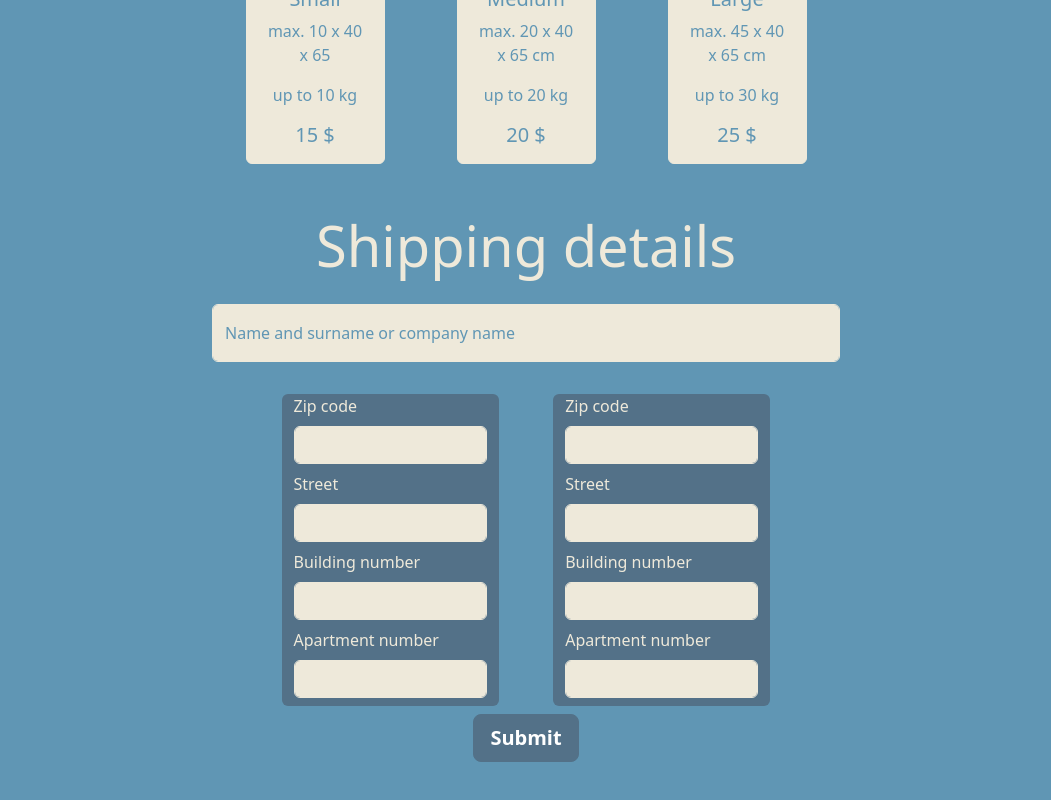
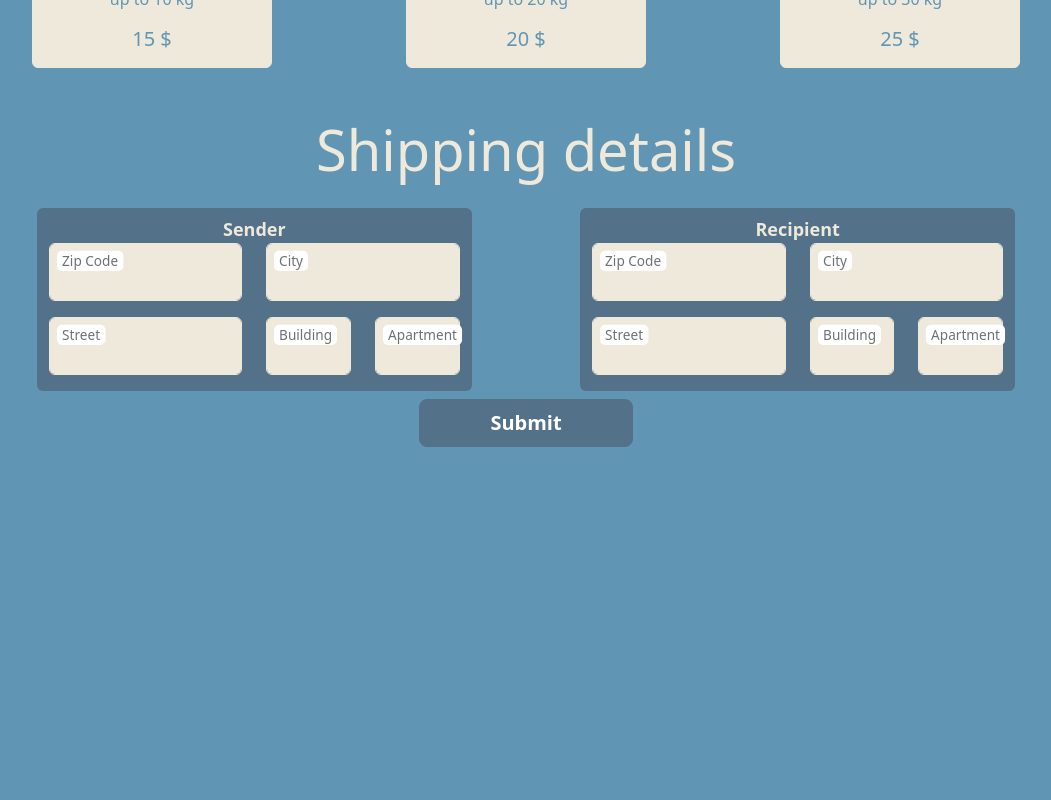
Before and after one commit to AntWalach/On-demand-Delivery-Platform, a React (Create React App) app in the folder frontend/: page /home in a window 1280 px wide. Shown: the part 878-1678 px from the top of the page, without its empty margins (114-1165 px from the left). After the commit the page ends 1373 px from the top, so only its background shows below. Built offline with nearby package versions, Linux system fonts and the light colour scheme.

Commit message:
Order form

```diff
--- a/frontend/src/assets/css/customHome.css
+++ b/frontend/src/assets/css/customHome.css
@@ -1,23 +1,24 @@
-.custom-card{
+.custom-card {
     max-width: 240px;
+    background-color: #EEE9DA !important;
+    border-color: #EEE9DA !important;
+    flex: 1
+}
+
+.custom-text-color-headings {
+    color: #EEE9DA !important;
+}
+
+.custom-text-color {
+    color: #6096B4 !important;
+}
+
+.custom-inputs {
     background-color: #EEE9DA !important;
     border-color: #EEE9DA !important;
 }
 
-.custom-text-color-headings{
-    color: #EEE9DA !important;
-}
-
-.custom-text-color{
-    color: #6096B4 !important;
-}
-
-.custom-imputs{
-    background-color: #EEE9DA !important;
-    border-color: #EEE9DA !important;
-}
-
-.custom-icon{
+.custom-icon {
     width: 50px;
     height: 50px;
     transform: scale(1);
@@ -29,7 +30,15 @@
     transition: transform 0.3s;
 }
 
-.custom-container{
+.custom-container {
     background-color: #537188 !important;
     border-color: #537188 !important;
 }
+
+.custom-label {
+
+    color: #EEE9DA !important;
+    display: block;
+    margin: 0 auto;
+    font-size: 18px;
+}
--- a/frontend/src/pages/Home.jsx
+++ b/frontend/src/pages/Home.jsx
@@ -8,20 +8,26 @@ import { BoxSeamFill } from "react-bootstrap-icons";
 import { Box2Fill } from "react-bootstrap-icons";
 import Form from "react-bootstrap/Form";
 import axios from "axios";
+import FloatingLabel from "react-bootstrap/FloatingLabel";
+//import Validation from "../utils/orderValidation";
 
 function Home() {
   const [values, setValues] = useState({
     //deliveryOption: "",
     packageOption: "",
     InputZipCode1: "",
+    InputCity1: "",
     InputStreet1: "",
     InputBuildingNumber1: "",
     InputApartmentNumber1: "",
     InputZipCode2: "",
+    InputCity2: "",
     InputStreet2: "",
     InputBuildingNumber2: "",
     InputApartmentNumber2: "",
   });
+
+  //const [errors, setErrors] = useState({});
 
   const handleInput = (event) => {
     setValues((prev) => ({
@@ -32,7 +38,22 @@ function Home() {
 
   const handleSubmit = (event) => {
     event.preventDefault();
+    // setErrors(Validation(values));
+    // if (
+    //   errors.InputZipCode1 === "" &&
+    //   errors.InputZipCode2 === "" &&
+    //   errors.InputCity1 === "" &&
+    //   errors.InputCity2 === "" &&
+    //   errors.InputStreet1 === "" &&
+    //   errors.InputStreet2 === "" &&
+    //   errors.InputBuildingNumber1 === "" &&
+    //   errors.InputBuildingNumber2 === "" &&
+    //   errors.InputApartmentNumber1 === "" &&
+    //   errors.InputApartmentNumber2 === ""
+    // ) {
     axios.post("http://localhost:8081/home", values);
+    //     .catch((err) => console.log(err));
+    // }
   };
 
   return (
@@ -44,9 +65,14 @@ function Home() {
             Delivery destination
           </h2>
         </div>
-        <form className="w-50 mx-auto " action="" onSubmit={handleSubmit}>
-          <div className="row justify-content-center mt-4 p-0">
-            <div className="col-3 mx-4">
+        <div>
+          <form
+            className="w-60 mx-auto justify-content-center text-center"
+            action=""
+            onSubmit={handleSubmit}
+          >
+            <div className="row justify-content-center mt-4 ">
+              <div className="col-3 mx-5 d-flex justify-content-center">
                 <div className="card custom-card custom-text-color h-100 text-center">
                   <House className="m-auto mt-5 custom-icon" />
                   <div className="card-body d-flex flex-column align-items-center">
@@ -64,13 +90,14 @@ function Home() {
                     </div>
                     <h5 className="card-title">Address</h5>
                     <p className="card-text">
-                    The courier will deliver the parcel directly to the address
+                      The courier will deliver the parcel directly to the
+                      address
                     </p>
                   </div>
                 </div>
               </div>
 
-            <div className="col-3 mx-5">
+              <div className="col-3 mx-5 d-flex justify-content-center">
                 <div className="card custom-card custom-text-color h-100 text-center">
                   <PinAngle className="m-auto mt-5 custom-icon" />
                   <div className="card-body d-flex flex-column align-items-center">
@@ -104,7 +131,7 @@ function Home() {
             </div>
 
             <div className="row justify-content-center mt-4 p-0">
-            <div className="col-3 mx-4">
+              <div className="col-3 mx-4 d-flex justify-content-center">
                 <div className="card custom-card custom-text-color h-100 text-center">
                   <BoxFill className="m-auto mt-5 custom-icon" />
                   <div className="card-body d-flex flex-column align-items-center">
@@ -134,7 +161,7 @@ function Home() {
                 </div>
               </div>
 
-            <div className="col-3 mx-4">
+              <div className="col-3 mx-4 d-flex justify-content-center">
                 <div className="card custom-card custom-text-color h-100 text-center">
                   <BoxSeamFill className="m-auto mt-5 custom-icon" />
                   <div className="card-body d-flex flex-column align-items-center">
@@ -164,7 +191,7 @@ function Home() {
                 </div>
               </div>
 
-            <div className="col-3 mx-4">
+              <div className="col-3 mx-4 d-flex justify-content-center">
                 <div className="card custom-card custom-text-color h-100 text-center">
                   <Box2Fill className="m-auto mt-5 custom-icon" />
                   <div className="card-body d-flex flex-column align-items-center">
@@ -205,151 +232,168 @@ function Home() {
 
             <div className="row justify-content-center mt-3 mb-5">
               <div className="container">
+                <div className="row justify-content-center">
+                  <div className="col-md-4 custom-container rounded">
+                    <div className="d-flex justify-content-center">
+                      <label className="custom-label center-label mt-2">
+                        <strong>Sender</strong>
+                      </label>
+                    </div>
+
                     <div className="row">
+                      <div className="col-md-6">
+                        <div className="mb-2">
+                          <FloatingLabel label="Zip Code" className="mb-3">
+                            <Form.Control
+                              className="custom-inputs"
+                              type="text"
+                              id="InputZipCode1"
+                              name="InputZipCode1"
+                              onChange={handleInput}
+                            />
+                          </FloatingLabel>
+                        </div>
+                      </div>
+
+                      <div className="col-md-6">
+                        <div className="mb-2">
+                          <FloatingLabel label="City" className="mb-3">
+                            <Form.Control
+                              className="custom-inputs"
+                              type="text"
+                              id="InputCity1"
+                              name="InputCity1"
+                              onChange={handleInput}
+                            />
+                          </FloatingLabel>
+                        </div>
+                      </div>
+                    </div>
+
+                    <div className="row">
+                      <div className="col-md-6">
+                        <div className="mb-2">
+                          <FloatingLabel label="Street" className="mb-3">
+                            <Form.Control
+                              className="custom-inputs"
+                              type="text"
+                              id="InputStreet1"
+                              name="InputStreet1"
+                              onChange={handleInput}
+                            />
+                          </FloatingLabel>
+                        </div>
+                      </div>
+
+                      <div className="col-md-3">
+                        <div className="mb-2">
+                          <FloatingLabel label="Building" className="mb-3">
+                            <Form.Control
+                              className="custom-inputs"
+                              type="text"
+                              id="InputBuildingNumber1"
+                              name="InputBuildingNumber1"
+                              onChange={handleInput}
+                            />
+                          </FloatingLabel>
+                        </div>
+                      </div>
+
+                      <div className="col-md-3">
                         <div className="mb-3">
-                  <div className="form-floating mb-3">
-                    <input
+                          <FloatingLabel label="Apartment" className="mb-3">
+                            <Form.Control
+                              className="custom-inputs"
                               type="text"
-                      className="form-control custom-imputs"
-                      id="floatingInput"
-                      placeholder="Name and surname or company name"
+                              id="InputApartmentNumber1"
+                              name="InputApartmentNumber1"
+                              onChange={handleInput}
                             />
-                    <label
-                      htmlFor="floatingInput"
-                      className="custom-text-color"
-                    >
-                      Name and surname or company name
-                    </label>
+                          </FloatingLabel>
                         </div>
                       </div>
                     </div>
                   </div>
 
-            <div className="container">
-              <div className=" row justify-content-center ">
-                <div className="col-md-4 custom-container rounded">
-                  <div className="mb-2">
-                    <label
-                      htmlFor="InputZipCode1"
-                      className="form-label custom-text-color-headings"
-                    >
-                      Zip code
+                  <div className="col-md-4 offset-md-1 custom-container rounded">
+                    <div className="d-flex justify-content-center">
+                      <label className="custom-label center-label mt-2">
+                        <strong>Recipient</strong>
                       </label>
-                    <input
-                      type="text"
-                      className="form-control custom-imputs"
-                      id="InputZipCode1"
-                      name="InputZipCode1"
-                      onChange={handleInput}
-                    />
-                  </div>
-                  <div className="mb-2">
-                    <label
-                      htmlFor="InputStreet1"
-                      className="form-label custom-text-color-headings"
-                    >
-                      Street
-                    </label>
-                    <input
-                      type="text"
-                      className="form-control custom-imputs"
-                      id="InputStreet1"
-                      name="InputStreet1"
-                      onChange={handleInput}
-                    />
-                  </div>
-                  <div className="mb-2">
-                    <label
-                      htmlFor="InputBuildingNumber1"
-                      className="form-label custom-text-color-headings"
-                    >
-                      Building number
-                    </label>
-                    <input
-                      type="text"
-                      className="form-control custom-imputs"
-                      id="InputBuildingNumber1"
-                      name="InputBuildingNumber1"
-                      onChange={handleInput}
-                    />
-                  </div>
-                  <div className="mb-2">
-                    <label
-                      htmlFor="InputApartmentNumber1"
-                      className="form-label custom-text-color-headings text-nowrap"
-                    >
-                      Apartment number
-                    </label>
-                    <input
-                      type="text"
-                      className="form-control custom-imputs"
-                      id="InputApartmentNumber1"
-                      name="InputApartmentNumber1"
-                      onChange={handleInput}
-                    />
-                  </div>
                     </div>
 
-                <div className="col-md-4 offset-md-1 custom-container rounded">
+                    <div className="row">
+                      <div className="col-md-6">
                         <div className="mb-2">
-                    <label
-                      htmlFor="InputZipCode2"
-                      className="form-label custom-text-color-headings"
-                    >
-                      Zip code
-                    </label>
-                    <input
+                          <FloatingLabel label="Zip Code" className="mb-3">
+                            <Form.Control
+                              className="custom-inputs"
                               type="text"
-                      className="form-control custom-imputs"
                               id="InputZipCode2"
                               name="InputZipCode2"
                               onChange={handleInput}
                             />
+                          </FloatingLabel>
                         </div>
+                      </div>
+
+                      <div className="col-md-6">
                         <div className="mb-2">
-                    <label
-                      htmlFor="InputStreet2"
-                      className="form-label custom-text-color-headings"
-                    >
-                      Street
-                    </label>
-                    <input
+                          <FloatingLabel label="City" className="mb-3">
+                            <Form.Control
+                              className="custom-inputs"
                               type="text"
-                      className="form-control custom-imputs"
+                              id="InputCity2"
+                              name="InputCity2"
+                              onChange={handleInput}
+                            />
+                          </FloatingLabel>
+                        </div>
+                      </div>
+                    </div>
+
+                    <div className="row">
+                      <div className="col-md-6">
+                        <div className="mb-2">
+                          <FloatingLabel label="Street" className="mb-3">
+                            <Form.Control
+                              className="custom-inputs"
+                              type="text"
                               id="InputStreet2"
                               name="InputStreet2"
                               onChange={handleInput}
                             />
+                          </FloatingLabel>
                         </div>
+                      </div>
+
+                      <div className="col-md-3">
                         <div className="mb-2">
-                    <label
-                      htmlFor="InputBuildingNumber2"
-                      className="form-label custom-text-color-headings"
-                    >
-                      Building number
-                    </label>
-                    <input
+                          <FloatingLabel label="Building" className="mb-3">
+                            <Form.Control
+                              className="custom-inputs"
                               type="text"
-                      className="form-control custom-imputs"
                               id="InputBuildingNumber2"
                               name="InputBuildingNumber2"
                               onChange={handleInput}
                             />
+                          </FloatingLabel>
                         </div>
-                  <div className="mb-2">
-                    <label
-                      htmlFor="InputApartmentNumber2"
-                      className="form-label custom-text-color-headings text-nowrap"
-                    >
-                      Apartment number
-                    </label>
-                    <input
+                      </div>
+
+                      <div className="col-md-3">
+                        <div className="mb-3">
+                          <FloatingLabel label="Apartment" className="mb-3">
+                            <Form.Control
+                              className="custom-inputs"
                               type="text"
-                      className="form-control custom-imputs"
                               id="InputApartmentNumber2"
                               name="InputApartmentNumber2"
                               onChange={handleInput}
                             />
+                          </FloatingLabel>
+                        </div>
+                      </div>
                     </div>
                   </div>
                 </div>
@@ -358,7 +402,10 @@ function Home() {
               <div className="text-center mt-2">
                 <button
                   type="submit"
-                className="btn btn-primary btn-lg custom-button-home"
+                  className="btn btn-lg custom-button-home"
+                  style={{
+                    padding: "8px 70px",
+                  }}
                 >
                   <strong>Submit</strong>
                 </button>
@@ -367,6 +414,7 @@ function Home() {
           </form>
         </div>
       </div>
+    </div>
   );
 }
 
--- a/frontend/src/pages/Login.jsx
+++ b/frontend/src/pages/Login.jsx
@@ -50,7 +50,7 @@ function Login() {
     >
       <div className="px-3 pt-2">
         <Link to="/">
-          <div class="arrow arrow-left"></div>
+          <div className="arrow arrow-left"></div>
         </Link>
       </div>
 
--- /dev/null
+++ b/frontend/src/utils/orderValidation.js
@@ -0,0 +1,66 @@
+function Validation(values) {
+  let error = {};
+  // const ZIPCODE_PATTERN = /^[0-9]{2}-[0-9]{3}$/
+
+  if (values.InputZipCode1 === "") {
+    error.InputZipCode1 = "Name should not be empty.";
+  } else {
+    error.InputZipCode1 = "";
+  }
+
+  if (values.InputCity1 === "") {
+    error.InputCity1 = "Name should not be empty.";
+  } else {
+    error.InputCity1 = "";
+  }
+
+  if (values.InputStreet1 === "") {
+    error.InputStreet1 = "Name should not be empty.";
+  } else {
+    error.InputStreet1 = "";
+  }
+
+  if (values.InputBuildingNumber1 === "") {
+    error.InputBuildingNumber1 = "Name should not be empty.";
+  } else {
+    error.InputBuildingNumber1 = "";
+  }
+
+  if (values.InputApartmentNumber1 === "") {
+    error.InputApartmentNumber1 = "Name should not be empty.";
+  } else {
+    error.InputApartmentNumber1 = "";
+  }
+
+  if (values.InputZipCode2 === "") {
+    error.InputZipCode2 = "Name should not be empty.";
+  } else {
+    error.InputZipCode2 = "";
+  }
+
+  if (values.InputCity2 === "") {
+    error.InputCity2 = "Name should not be empty.";
+  } else {
+    error.InputCity2 = "";
+  }
+
+  if (values.InputStreet2 === "") {
+    error.InputStreet2 = "Name should not be empty.";
+  } else {
+    error.InputStreet2 = "";
+  }
+
+  if (values.InputBuildingNumber2 === "") {
+    error.InputBuildingNumber2 = "Name should not be empty.";
+  } else {
+    error.InputBuildingNumber2 = "";
+  }
+
+  if (values.InputApartmentNumber2 === "") {
+    error.InputApartmentNumber2 = "Name should not be empty.";
+  } else {
+    error.InputApartmentNumber2 = "";
+  }
+
+}
+export default Validation;
```
Also changed, not shown: 1 other file (tests, documents, lock files or other folders). Lines whose indentation alone changed are shown as unchanged.
